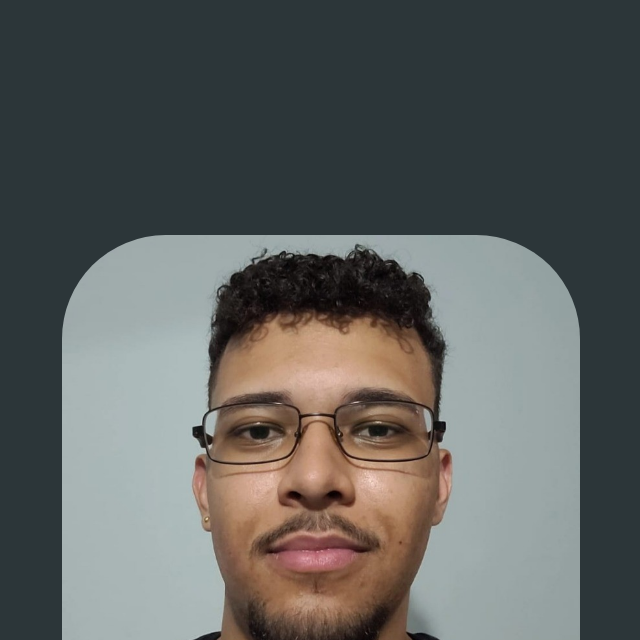
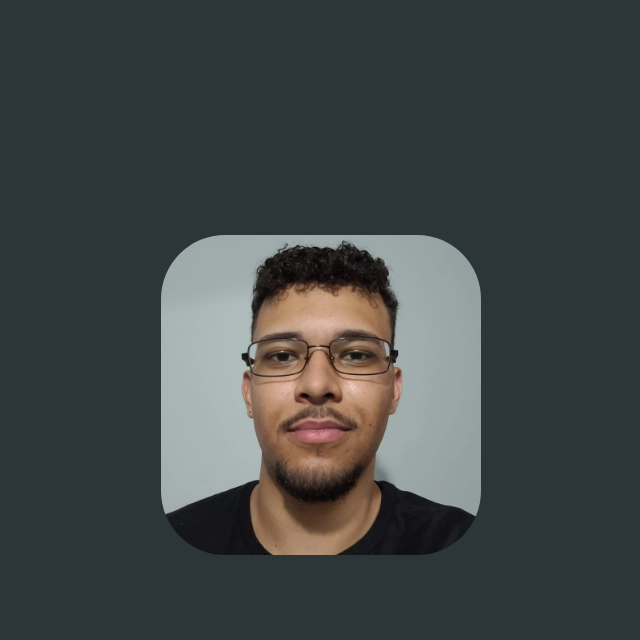
Before and after one commit to Vinicius-GabrieI/portfolio, a plain HTML site: page index.html in a window 1280 px wide. Shown: the part 160-800 px from the top of the page, without its empty margins (319-959 px from the left). Drawn offline with nearby package versions, Linux system fonts and the light colour scheme.

Commit message:
Update style.css

```diff
--- a/styles/style.css
+++ b/styles/style.css
@@ -141,4 +141,8 @@ body{
     .apresentacao__conteudo{
         width: auto;
     }
+
+    .apresentacao__imagem{
+        width: 20rem;
+    }
 }
```
